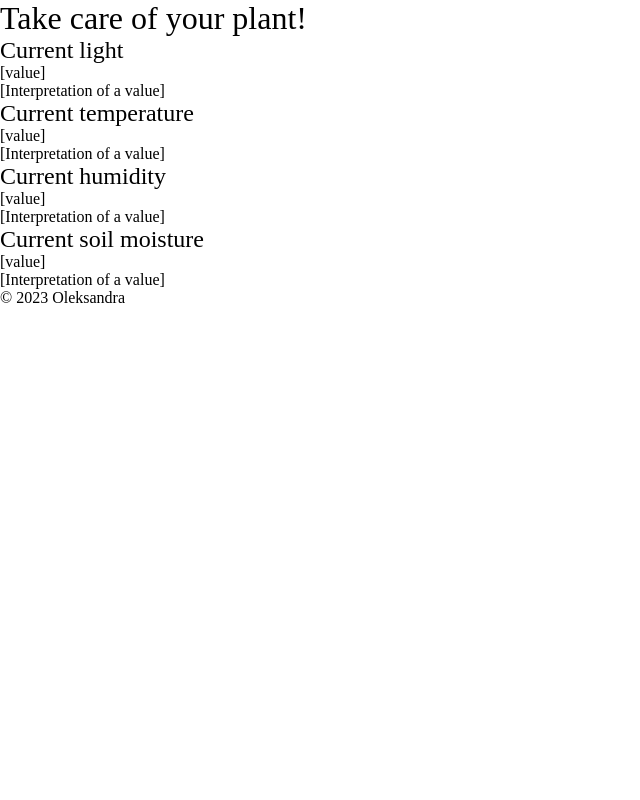
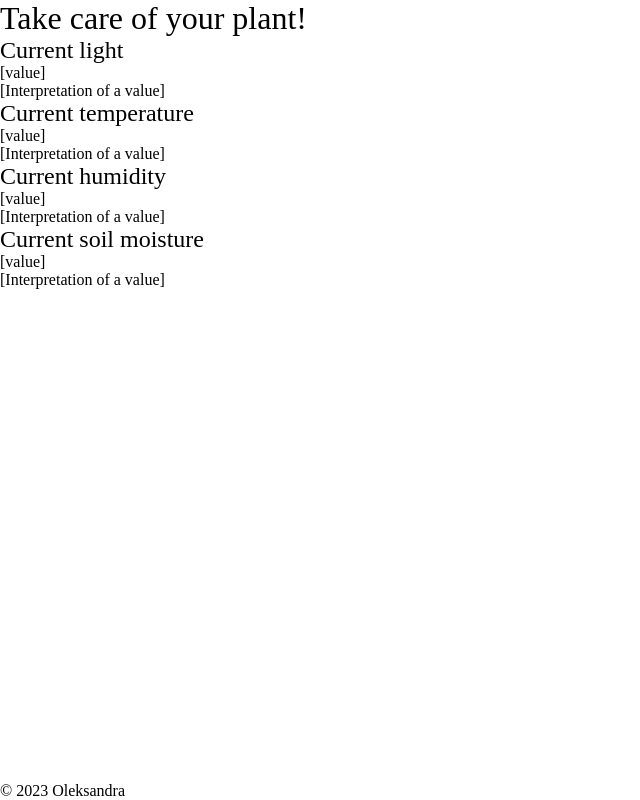
Before and after one commit to Sanchousina/PlantCare, a plain HTML site: page index.html in a window 1280 px wide. Shown: the whole page, without its empty margins (0-640 px from the left). Drawn offline with Linux system fonts and the light colour scheme.

Commit message:
Attached footer to the bottom of the page

```diff
--- a/style.css
+++ b/style.css
@@ -27,3 +27,16 @@ h1, h2, h3, h4, h5, h6 {
   font-weight: inherit;
   font-family: inherit;
 }
+
+/* ------------------------------------------- */
+
+.wrapper {
+  min-height: 100%;
+  overflow: hidden;
+  display: flex;
+  flex-direction: column;
+}
+
+.main {
+  flex: 1 1 auto;
+}
```
Also changed, not shown: index.html (+1 -1 lines).
